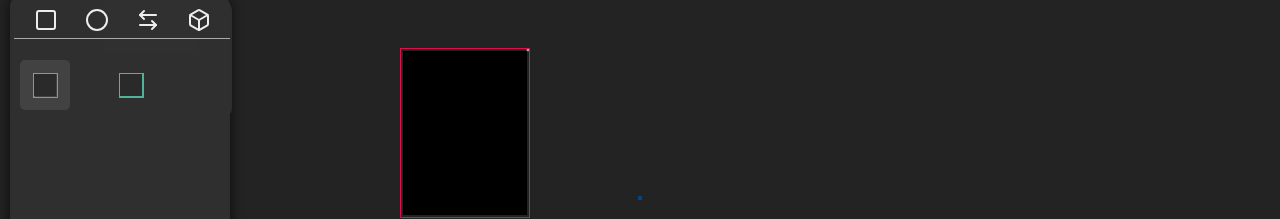
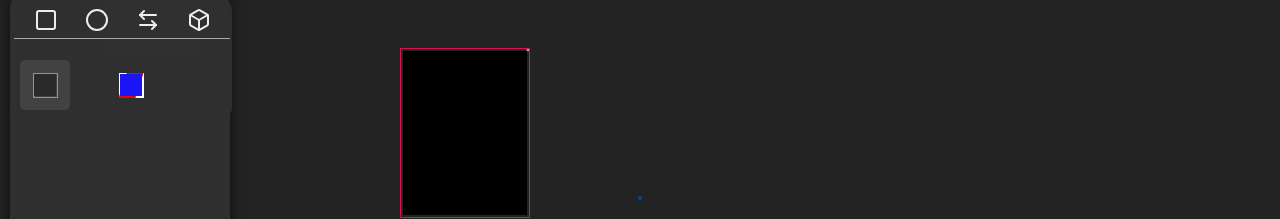
Before and after one commit to miladshiri/animateDraw, a Next.js app: page / in a window 1280 px wide. Both pictures are taken after a click on the button 590 px from the left and 37 px from the top of the page. Shown: the part 202-421 px from the top of the page. Built offline with nearby package versions, Linux system fonts and the light colour scheme.

Commit message:
use default settings for shapes

```diff
--- a/components/shapeToComponentMapping.js
+++ b/components/shapeToComponentMapping.js
@@ -6,7 +6,7 @@ import SimpleText from "./shapes/SimpleText";
 
   export const defaultSettings = {
     "AnimatedRec": {animationSpeed: "fast", shapeColor: "#2a2a2a", borderColor: "#51b39a"},
-    "AnimatedRecRotate": {animationSpeed: "fast", shapeColor: "#2a2a2a", borderColor: "#51b39a", flowColor: "#2a2a2a"},
+    "AnimatedRecRotate": {animationSpeed: "fast", shapeColor: "#1b14f5", borderColor: "#ffffff", flowColor: "#e30707"},
     "Cube3d": {animationSpeed: "fast", shapeColor: "#00ee00"},
     "SimpleText": {animationSpeed: "fast", textColor: "#fff", fontSize: 26},
   }
--- a/components/shapes/AnimatedRec.js
+++ b/components/shapes/AnimatedRec.js
@@ -3,6 +3,7 @@ import { motion, AnimatePresence } from "framer-motion";
 import { useMemo } from "react";
 
 import React, { useState, useEffect } from "react";
+import { defaultSettings } from "../shapeToComponentMapping";
 
 const AnimatedRec = ({size, shapeSettings}) => {
 
@@ -41,7 +42,7 @@ const AnimatedRec = ({size, shapeSettings}) => {
         left: `0px`,
         width: `100%`,
         height: `100%`,
-        border: `${(size.w + size.h) / 340}px solid ${shapeSettings ? (shapeSettings.borderColor ? shapeSettings.borderColor : "#51b39a") : "#51b39a"}`,
+        border: `${(size.w + size.h) / 340}px solid ${shapeSettings ? (shapeSettings.borderColor ? shapeSettings.borderColor : defaultSettings['AnimatedRec'].borderColor) : defaultSettings['AnimatedRec'].borderColor}`,
         userSelect: "none",
         overflow: "hidden",
       }}
@@ -75,7 +76,7 @@ const AnimatedRec = ({size, shapeSettings}) => {
         style={{
           position: "absolute",
           inset: `${(size.w + size.h) / 140}px`,
-          background: `${shapeSettings ? (shapeSettings.shapeColor ? shapeSettings.shapeColor : "#2a2a2a") : "#2a2a2a"}`
+          background: `${shapeSettings ? (shapeSettings.shapeColor ? shapeSettings.shapeColor : defaultSettings['AnimatedRec'].shapeColor) : defaultSettings['AnimatedRec'].shapeColor}`
 
         }}
       ></div>
--- a/components/shapes/AnimatedRecRotate.js
+++ b/components/shapes/AnimatedRecRotate.js
@@ -2,13 +2,31 @@
 import { motion } from "framer-motion";
 
 import React, { useState, useEffect } from "react";
+import { defaultSettings } from "../shapeToComponentMapping";
 
-const AnimatedRec = ({size, shapeSettings}) => {
+const AnimatedRecRotate = ({size, shapeSettings}) => {
+
+  var speed = 1;
+  if (shapeSettings) {
+    if (shapeSettings.animationSpeed == 'slow') {
+      speed = 5;
+    }
+    else if (shapeSettings.animationSpeed == 'normal') {
+      speed = 2;
+    }
+    else if (shapeSettings.animationSpeed == 'fast') {
+      speed = 1;
+    }
+    else {
+      speed = 0;
+    }
+  }
+
 
   return (
     <div
       style={{
-        backgroundColor: `${shapeSettings ? (shapeSettings.borderColor ? shapeSettings.borderColor : "#51b39a") : "#51b39a"}`,
+        backgroundColor: `${shapeSettings ? (shapeSettings.borderColor ? shapeSettings.borderColor : defaultSettings['AnimatedRecRotate'].borderColor) : defaultSettings['AnimatedRecRotate'].borderColor}`,
         position: "relative",
         top: `0px`,
         left: `0px`,
@@ -28,9 +46,9 @@ const AnimatedRec = ({size, shapeSettings}) => {
           content: "",
           width: `${Math.max(size.w, size.h) * 2}px`,
           height: `${Math.min(size.w, size.h) / 1.6}px`,
-          background: `${shapeSettings ? (shapeSettings.flowColor ? shapeSettings.flowColor : "#51b39a") : "#51b39a"}`,
+          background: `${shapeSettings ? (shapeSettings.flowColor ? shapeSettings.flowColor : defaultSettings['AnimatedRecRotate'].flowColor) : defaultSettings['AnimatedRecRotate'].flowColor}`,
           transform: "translate(-50%, -50%) rotate(45deg)",
-          animation: "rotateAround 4s linear infinite",
+          animation: `rotateAround ${speed}s linear infinite`,
         }}
       >
       </div>
@@ -38,7 +56,7 @@ const AnimatedRec = ({size, shapeSettings}) => {
         style={{
           position: "absolute",
           inset: `${5}%`,
-          background:  `${shapeSettings ? (shapeSettings.shapeColor ? shapeSettings.shapeColor : "#2a2a2a") : "#2a2a2a"}`
+          background:  `${shapeSettings ? (shapeSettings.shapeColor ? shapeSettings.shapeColor : defaultSettings['AnimatedRecRotate'].shapeColor) : defaultSettings['AnimatedRecRotate'].shapeColor}`
 
         }}
       >
@@ -62,4 +80,4 @@ const AnimatedRec = ({size, shapeSettings}) => {
   );
 };
 
-export default AnimatedRec;
+export default AnimatedRecRotate;
```
